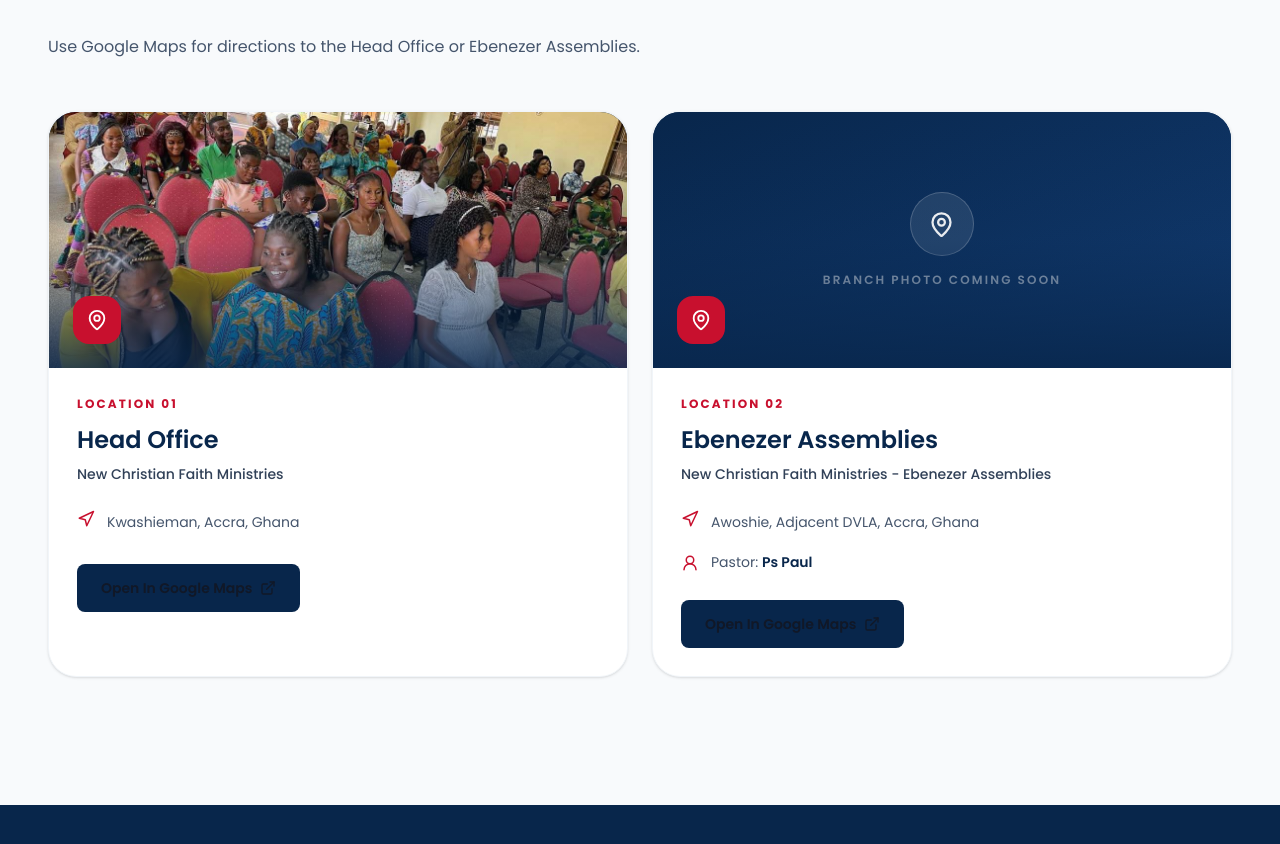
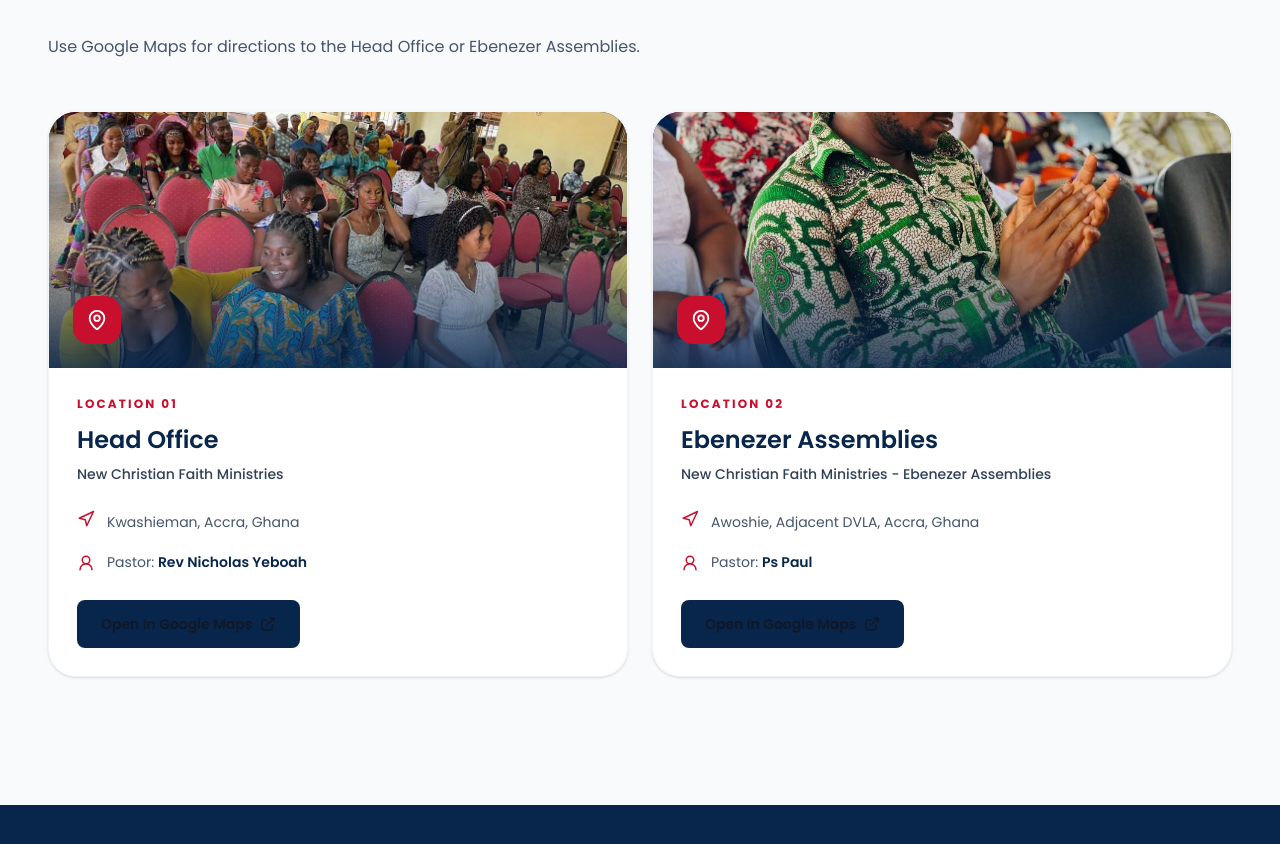
Before and after one commit to BossEl-566/new-faith, a Next.js app: page /contact in a window 1280 px wide. Shown: the part 1736-2580 px from the top of the page. Built offline with nearby package versions, Linux system fonts and the light colour scheme.

Commit message:
update LocationCard to display church image and update pastor information in church data

```diff
--- a/src/components/contact/ContactPage.tsx
+++ b/src/components/contact/ContactPage.tsx
@@ -359,20 +359,31 @@ function LocationCard({
     className="object-cover transition-transform duration-700 group-hover:scale-105"
   />
 ) : (
-  <div className="absolute inset-0 flex items-center justify-center bg-gradient-to-br from-church-blue-dark to-church-blue">
-    <div className="text-center">
-      <div className="mx-auto flex h-16 w-16 items-center justify-center rounded-full border border-white/20 bg-white/10">
-        <MapPin
-          size={27}
-          className="text-white"
-        />
-      </div>
+  // <div className="absolute inset-0 flex items-center justify-center bg-gradient-to-br from-church-blue-dark to-church-blue">
+  //   <div className="text-center">
+  //     <div className="mx-auto flex h-16 w-16 items-center justify-center rounded-full border border-white/20 bg-white/10">
+  //       <MapPin
+  //         size={27}
+  //         className="text-white"
+  //       />
+  //     </div>
 
-      <p className="mt-4 text-xs font-semibold uppercase tracking-[0.18em] text-white/60">
-        Branch photo coming soon
-      </p>
-    </div>
-  </div>
+  //     <Image
+  //       src="/images/small-ch2.jpg"
+  //       alt="Ebenezer Assemblies"
+  //       width={200}
+  //       height={200}
+  //       className="object-cover"
+  //     />
+  //   </div>
+  // </div>
+  <Image
+    src="/images/small-ch2.jpg"
+    alt="New Christian Faith Ministries Head Office"
+    fill
+    sizes="(max-width: 1024px) 100vw, 50vw"
+    className="object-cover transition-transform duration-700 group-hover:scale-105"
+  />
 )}
 
         <div className="absolute inset-0 bg-gradient-to-t from-church-blue-dark/85 via-church-blue-dark/10 to-transparent" />
--- a/src/data/church.ts
+++ b/src/data/church.ts
@@ -33,7 +33,7 @@ postalAddress: "P.O. Box 15510, Accra-North, Ghana",
       name: "Head Office",
       churchName: "New Christian Faith Ministries",
       address: "Kwashieman, Accra, Ghana",
-      pastor: null,
+      pastor: "Rev Nicholas Yeboah",
       mapUrl:
         "https://maps.app.goo.gl/k4DVaTdvgL6mpEKNA?g_st=it",
     },
```
